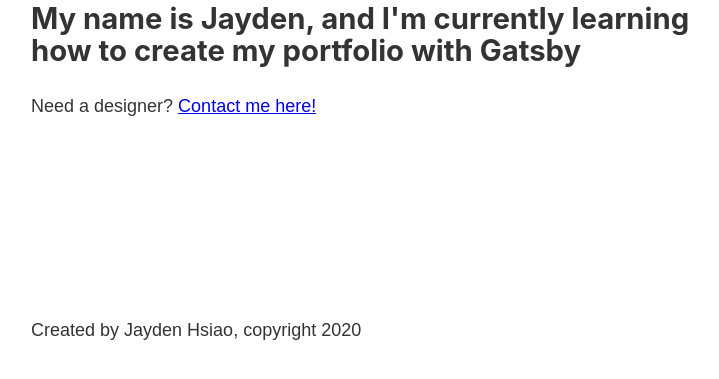
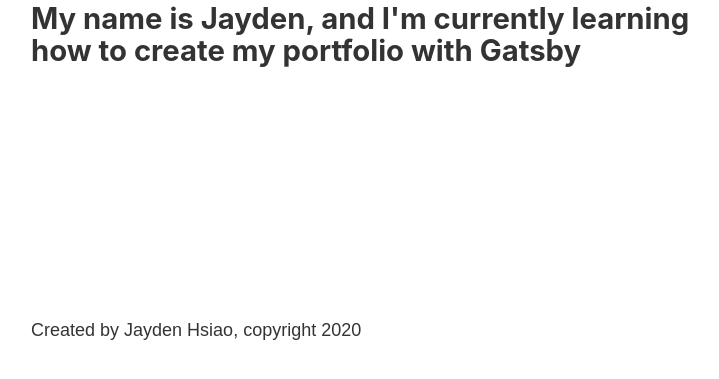
Before and after one commit to JaydenHsiao/JaydenHsiao.github.io, a Gatsby site: page / in a window 1280 px wide. Shown: the part 413-792 px from the top of the page, without its empty margins (252-971 px from the left). Built offline with nearby package versions, Linux system fonts and the light colour scheme; Gatsby itself is replaced by a stand-in of ours.

Commit message:
Clean up home page

```diff
--- a/src/pages/index.js
+++ b/src/pages/index.js
@@ -13,9 +13,6 @@ const IndexPage = () => {
         My name is Jayden, and I'm currently learning how to create my portfolio
         with Gatsby
       </h2>
-      <p>
-        Need a designer? <Link to="/contact">Contact me here!</Link>
-      </p>
     </Layout>
   )
 }
```
